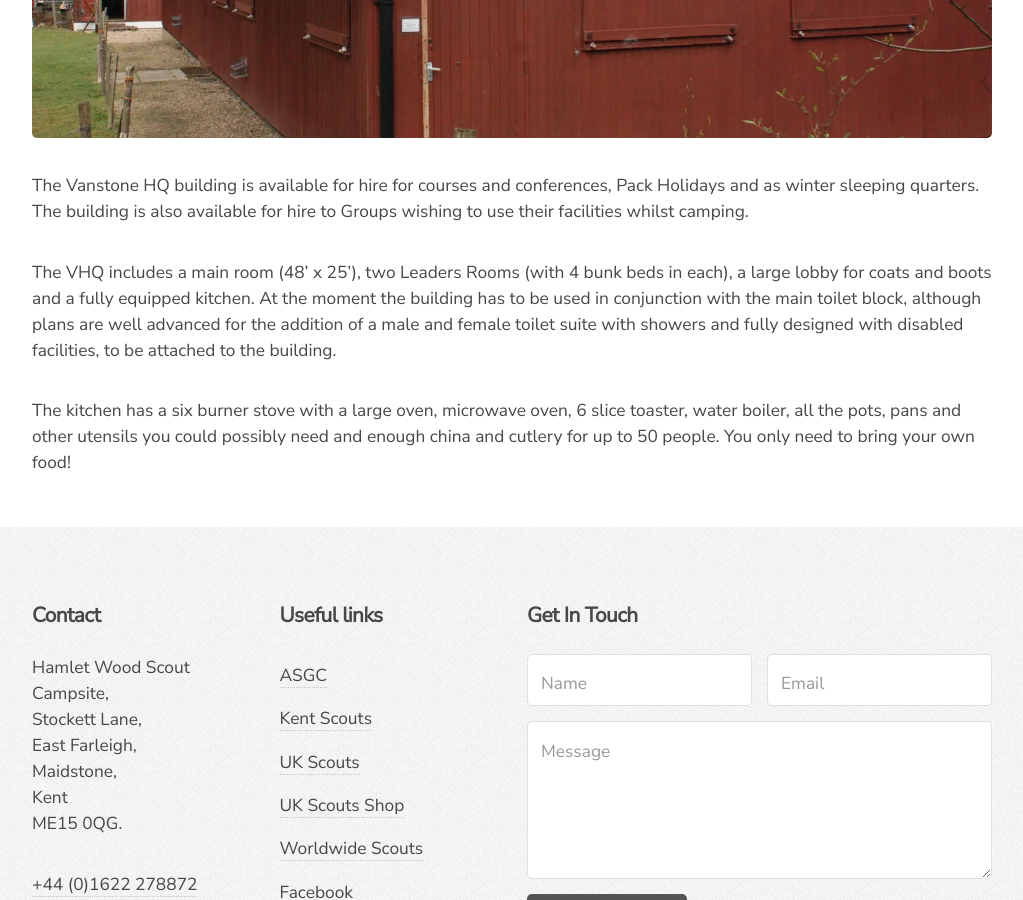
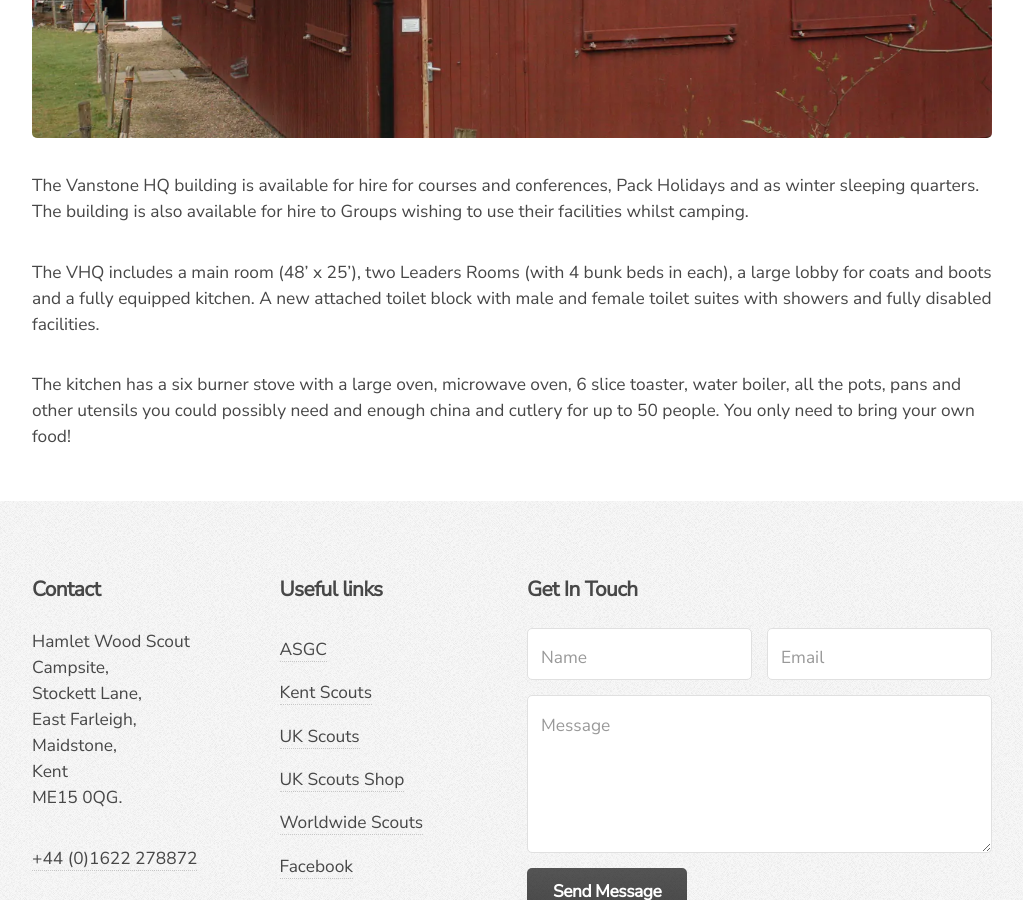
Before and after one commit to hamletwood/hamletwood.github.com, a Jekyll site: the page built from facilities/vhq.md, in a window 1280 px wide and 900 px high, scrolled down 658 px. Shown: the whole window, without its empty margins (128-1151 px from the left). Built offline with Jekyll 4.4.1, drawn with Linux system fonts in a browser that asks for light colours.

Commit message:
Update vhq.md
Reword toilet facilities (old reference 'to be built')

```diff
--- a/facilities/vhq.md
+++ b/facilities/vhq.md
@@ -8,6 +8,6 @@ title: The Vanstone Headquarters Building (VHQ)
 
 The Vanstone HQ building is available for hire for courses and conferences, Pack Holidays and as winter sleeping quarters. The building is also available for hire to Groups wishing to use their facilities whilst camping.
 
-The VHQ includes a main room (48’ x 25’), two Leaders Rooms (with 4 bunk beds in each), a large lobby for coats and boots and a fully equipped kitchen. At the moment the building has to be used in conjunction with the main toilet block, although plans are well advanced for the addition of a male and female toilet suite with showers and fully designed with disabled facilities, to be attached to the building.
+The VHQ includes a main room (48’ x 25’), two Leaders Rooms (with 4 bunk beds in each), a large lobby for coats and boots and a fully equipped kitchen. A new attached toilet block with male and female toilet suites with showers and fully disabled facilities.
 
 The kitchen has a six burner stove with a large oven, microwave oven, 6 slice toaster, water boiler, all the pots, pans and other utensils you could possibly need and enough china and cutlery for up to 50 people. You only need to bring your own food!
```
